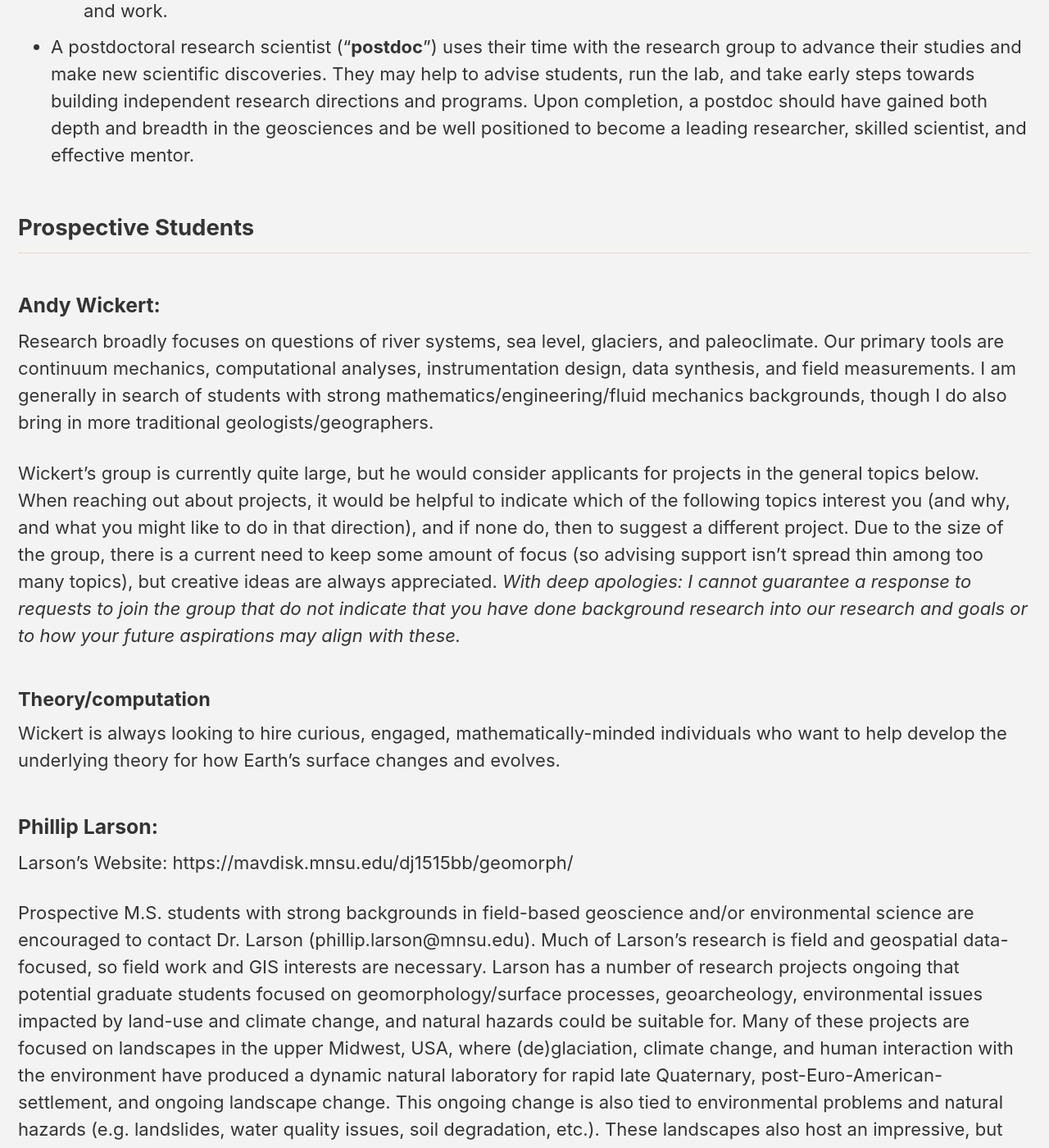
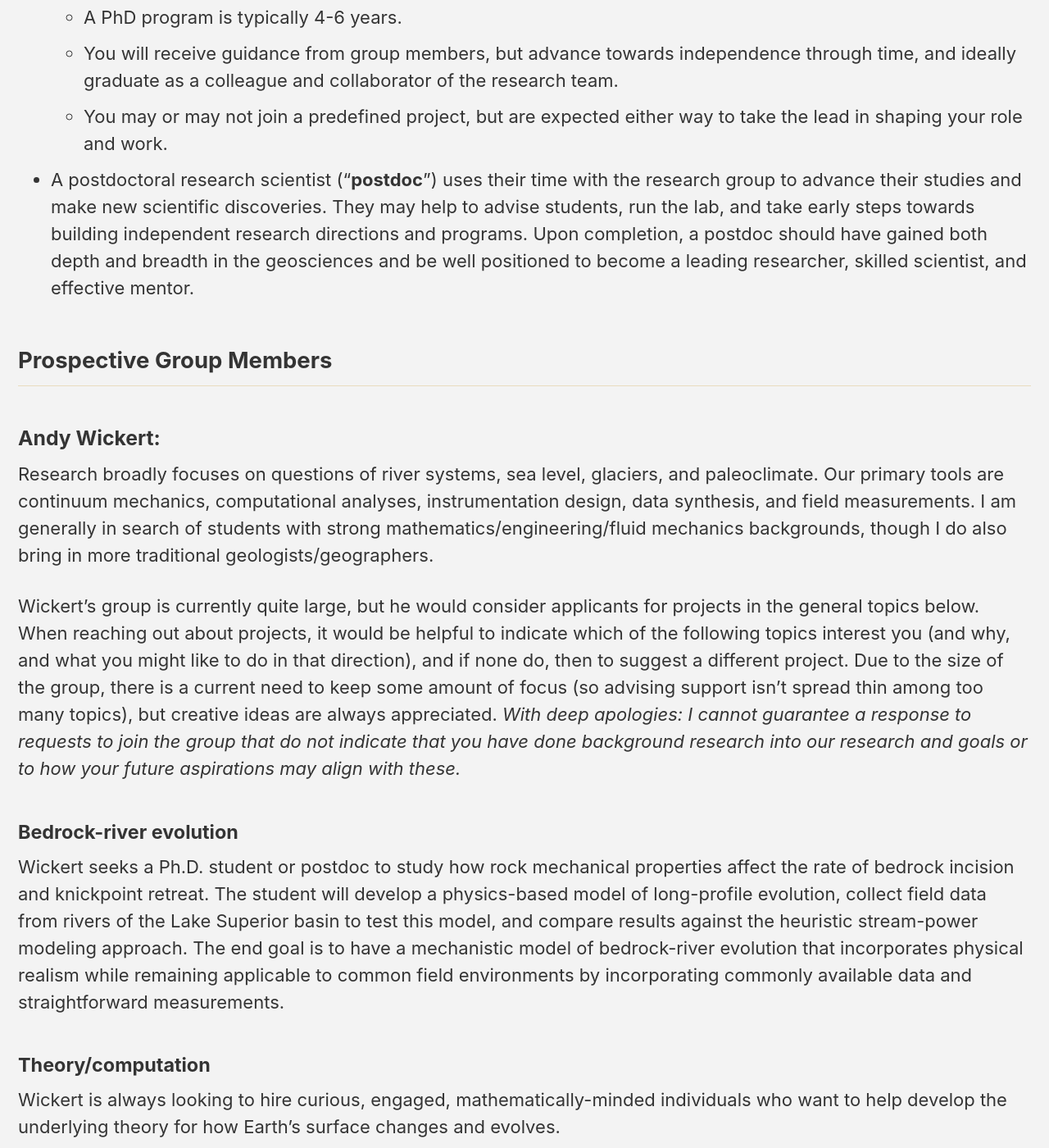
Before and after one commit to MNiMORPH/MNiMORPH.github.io, a Jekyll site: the page built from _pages/prospective.md, in a window 1280 px wide and 1400 px high, scrolled down 2486 px. Shown: the whole window at 82% size. Built offline with Jekyll 4.4.1, drawn with Linux system fonts in a browser that asks for light colours; cached includes are drawn as plain includes; nearby versions of some CDN libraries; some of the changed text lies outside the part shown.

Commit message:
Lake Superior search

```diff
--- a/_pages/prospective.md
+++ b/_pages/prospective.md
@@ -14,6 +14,11 @@
   caption: "Experiments help us to understand and predict the complex interactions between water, sediment, and the surrounding landscape that shape tributary junctions. [Interested? Read Savi et al., 2020](https://esurf.copernicus.org/articles/8/303/2020/). *Photo: A. Wickert*"
 excerpt: "Facilities<br/>Broad goals<br/>Information if you are considering joining us<br/>"
 ---
+
+# Current searches
+
+* Mechanistic bedrock-river evolution: Ph.D. student por postdoc; Wickert
+* Bedrock river evolution through collaborators: M.S. students; contact Wickert and/or Larson
 
 # The lab & our group
 
@@ -42,12 +47,16 @@
   * You may or may not join a predefined project, but are expected either way to take the lead in shaping your role and work.
 * A postdoctoral research scientist ("**postdoc**") uses their time with the research group to advance their studies and make new scientific discoveries. They may help to advise students, run the lab, and take early steps towards building independent research directions and programs. Upon completion, a postdoc should have gained both depth and breadth in the geosciences and be well positioned to become a leading researcher, skilled scientist, and effective mentor.
 
-## Prospective Students
+## Prospective Group Members
 
 ### Andy Wickert:
 Research broadly focuses on questions of river systems, sea level, glaciers, and paleoclimate. Our primary tools are continuum mechanics, computational analyses, instrumentation design, data synthesis, and field measurements. I am generally in search of students with strong mathematics/engineering/fluid mechanics backgrounds, though I do also bring in more traditional geologists/geographers.
 
 Wickert's group is currently quite large, but he would consider applicants for projects in the general topics below. When reaching out about projects, it would be helpful to indicate which of the following topics interest you (and why, and what you might like to do in that direction), and if none do, then to suggest a different project. Due to the size of the group, there is a current need to keep some amount of focus (so advising support isn't spread thin among too many topics), but creative ideas are always appreciated. *With deep apologies: I cannot guarantee a response to requests to join the group that do not indicate that you have done background research into our research and goals or to how your future aspirations may align with these.*
+
+#### Bedrock-river evolution
+
+Wickert seeks a Ph.D. student or postdoc to study how rock mechanical properties affect the rate of bedrock incision and knickpoint retreat. The student will develop a physics-based model of long-profile evolution, collect field data from rivers of the Lake Superior basin to test this model, and compare results against the heuristic stream-power modeling approach. The end goal is to have a mechanistic model of bedrock-river evolution that incorporates physical realism while remaining applicable to common field environments by incorporating commonly available data and straightforward measurements.
 
 #### Theory/computation
 
```
